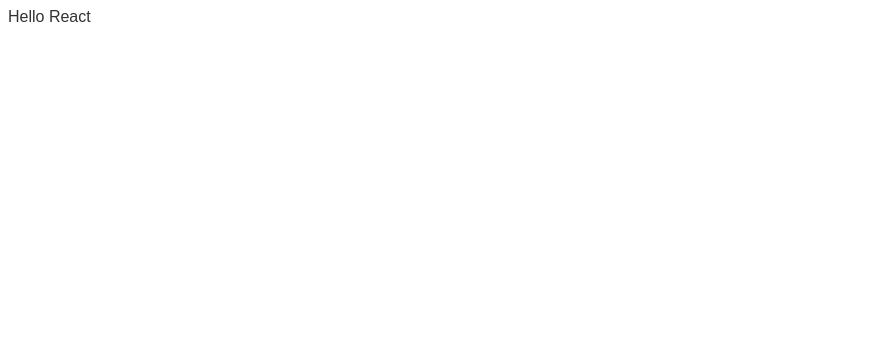
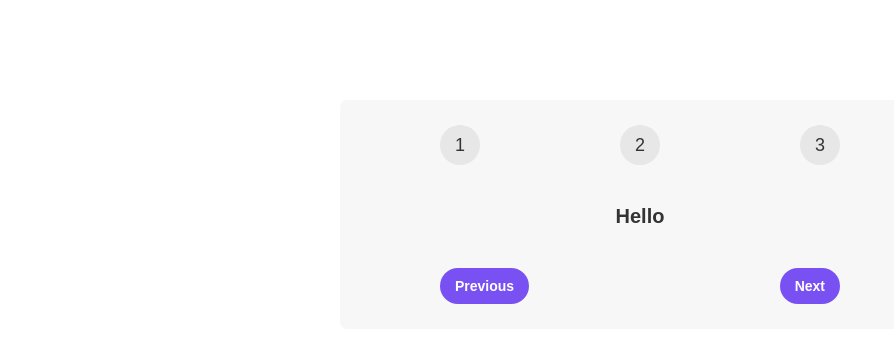
Before and after one commit to ninadri/steps, a React (Create React App) app: page / in a window 1280 px wide. Shown: the top 342 px of the page, without its empty margins (0-894 px from the left). Built offline with nearby package versions, Linux system fonts and the light colour scheme.

Commit message:
added code for card and buttons

```diff
--- a/src/App.js
+++ b/src/App.js
@@ -1,3 +1,21 @@
 export default function App() {
-  return <div>Hello React</div>;
+  return (
+    <div className="steps">
+      {" "}
+      <div className="numbers">
+        <div>1</div>
+        <div>2</div>
+        <div>3</div>
+      </div>
+      <p className="message">Hello</p>
+      <div className="buttons">
+        <button style={{ backgroundColor: "#7950f2", color: "#fff" }}>
+          Previous
+        </button>
+        <button style={{ backgroundColor: "#7950f2", color: "#fff" }}>
+          Next
+        </button>
+      </div>
+    </div>
+  );
 }
```
